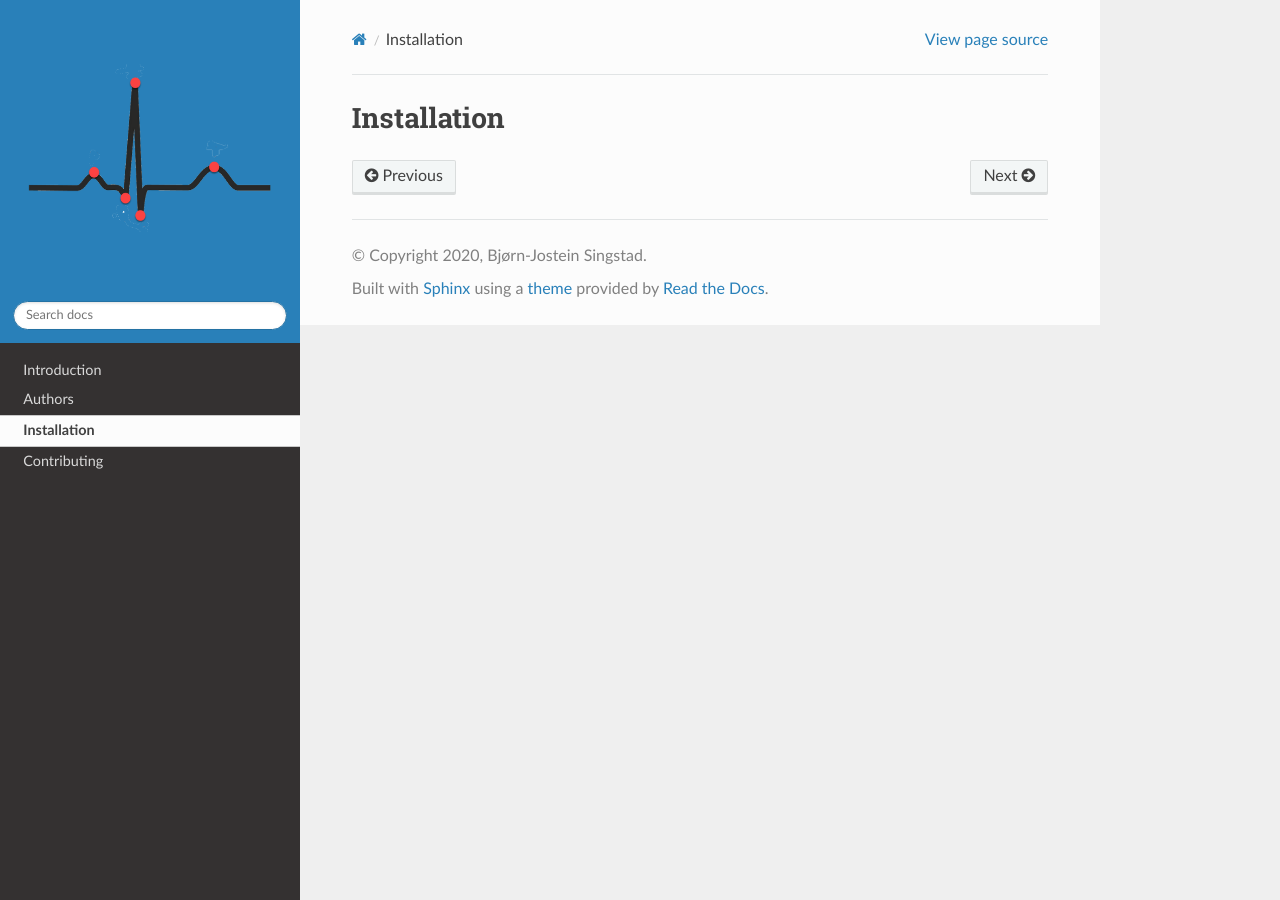
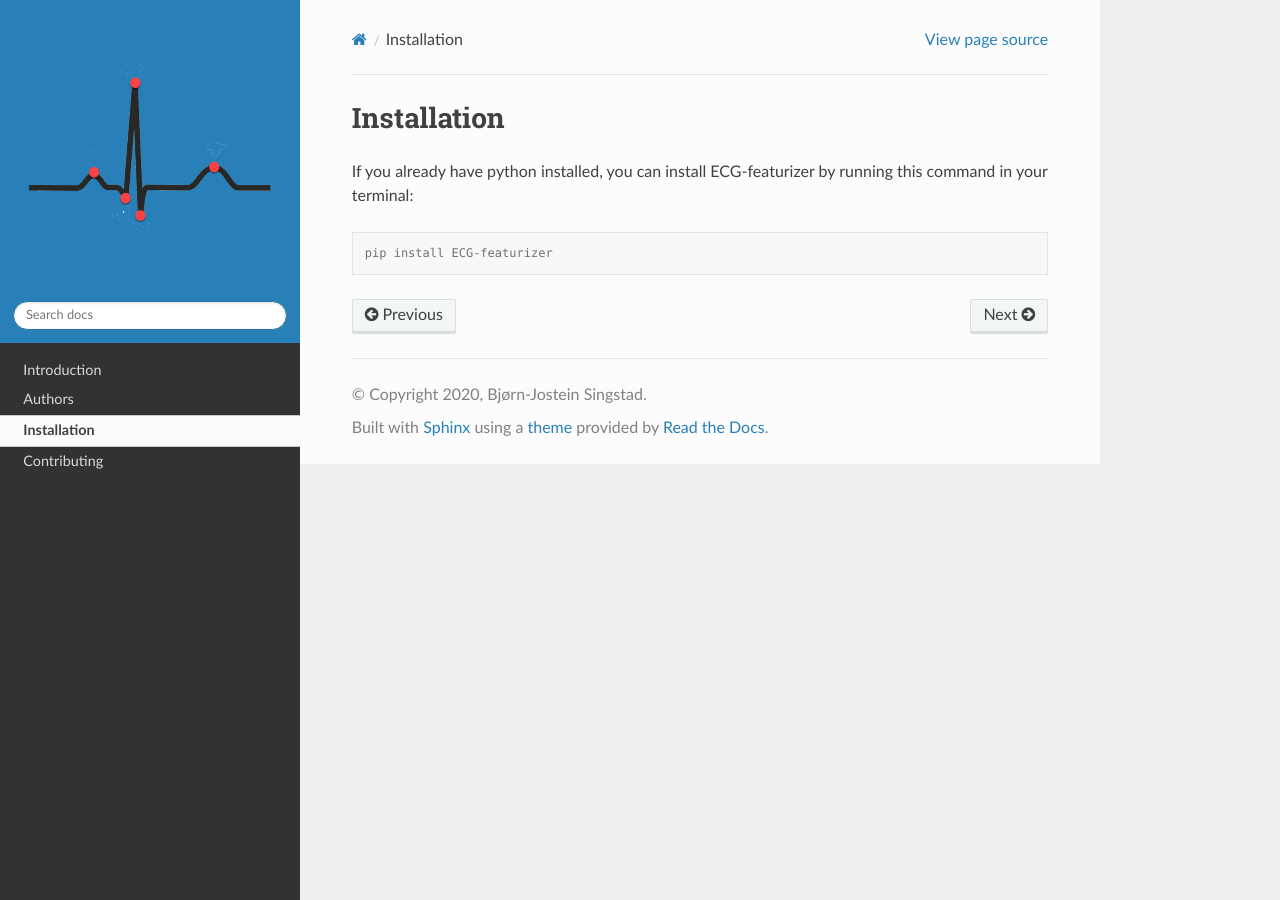
Before and after one commit to Bsingstad/ECG-featurizer, a Sphinx documentation site: the page built from docs/source/installation.rst, in a window 1280 px wide. Built offline with Sphinx 7.4.7 and the Read the Docs theme 2.0.0, drawn with Linux system fonts in a browser that asks for light colours.

Commit message:
Update installation.rst

```diff
--- a/docs/source/installation.rst
+++ b/docs/source/installation.rst
@@ -1,2 +1,8 @@
 Installation
-==========================================
+============
+
+If you already have python installed, you can install ECG-featurizer by running this command in your terminal:
+
+.. code-block:: console
+
+    pip install ECG-featurizer
```
